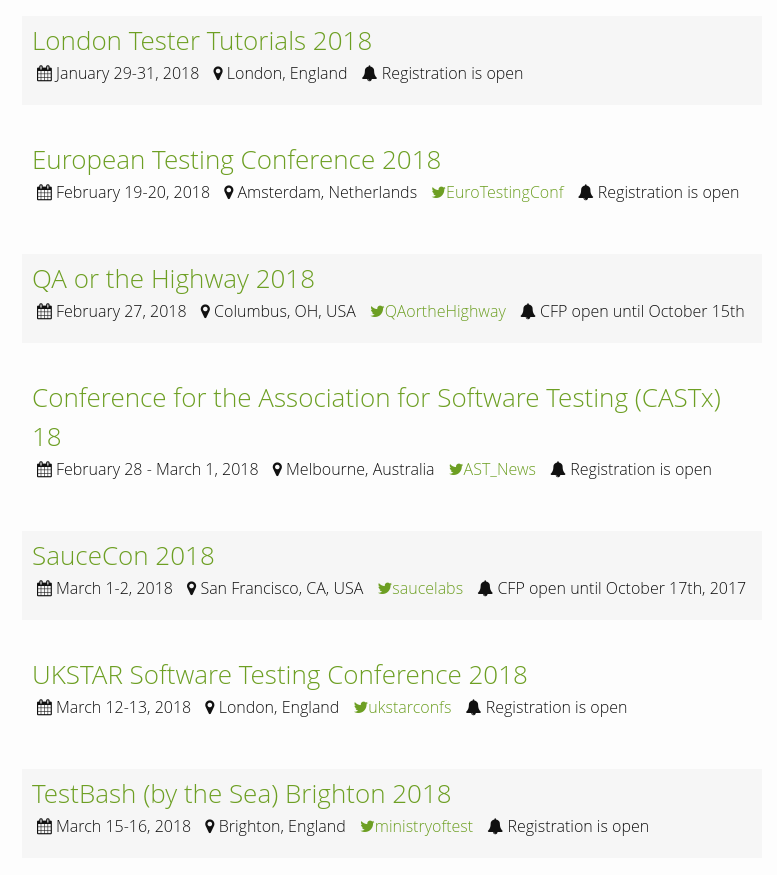
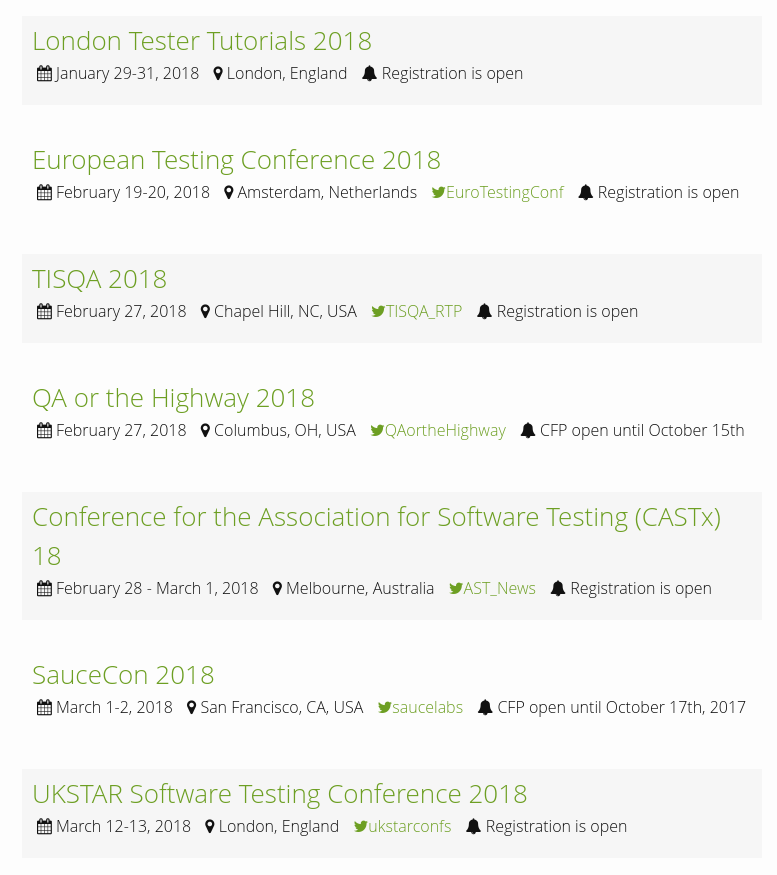
Before and after one commit to TestingConferences/testingconferences.github.io, a Jekyll site: the page built from index.html, in a window 1280 px wide and 900 px high, scrolled down 1481 px. Shown: the top 875 px of the window, without its empty margins (248-1025 px from the left). Built offline with Jekyll 4.4.1, drawn with Linux system fonts in a browser that asks for light colours.

Commit message:
Added TISQA 2018

```diff
--- a/_data/current.yml
+++ b/_data/current.yml
@@ -88,6 +88,13 @@
   twitter: EuroTestingConf
   status: Registration is open
 
+- name: TISQA 2018
+  location: Chapel Hill, NC, USA
+  dates: "February 27, 2018"
+  url: http://tisqa-rtp.squarespace.com/
+  twitter: TISQA_RTP
+  status: Registration is open
+
 - name: QA or the Highway 2018
   location: Columbus, OH, USA
   dates: "February 27, 2018"
```
